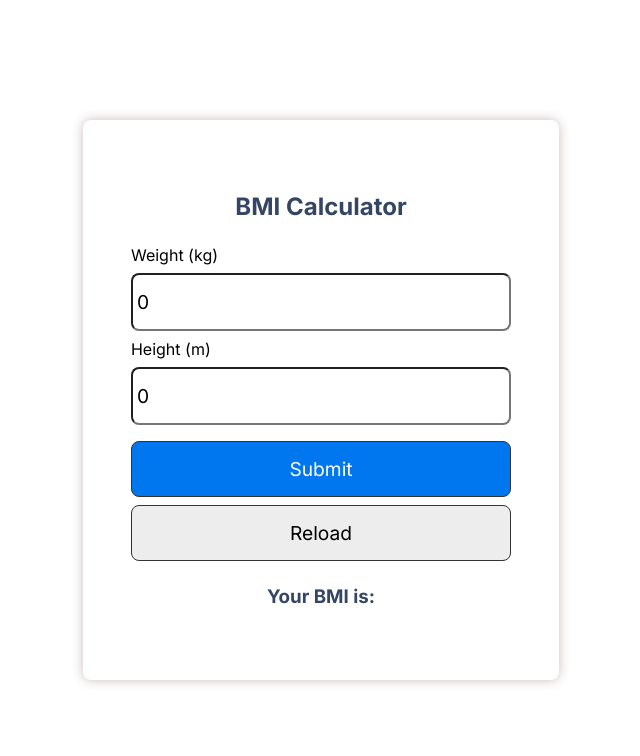
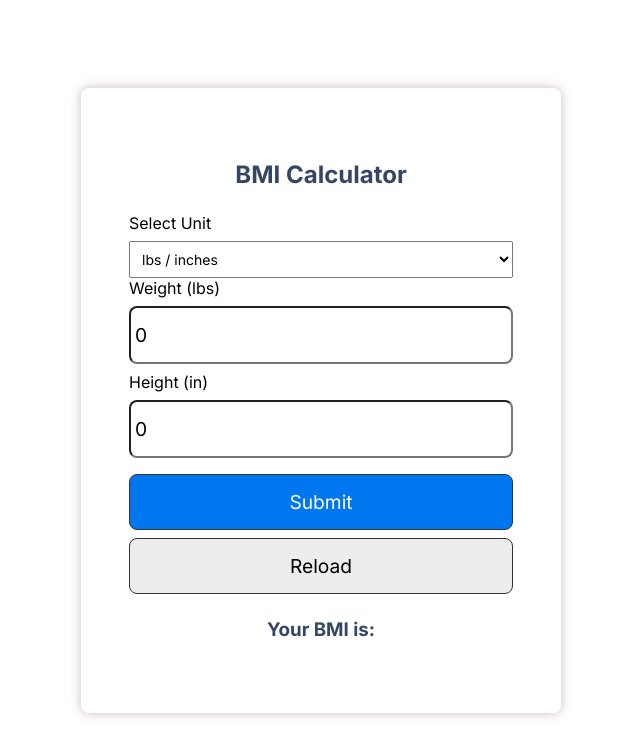
Before and after one commit to iiitl/bmi_calculator, a React (Create React App) app: page / in a window 1280 px wide. Shown: the top 756 px of the page, without its empty margins (319-959 px from the left). Built offline with nearby package versions, Linux system fonts and the light colour scheme.

Commit message:
Added support for kg/meters along with lbs/inches in BMI calculator

```diff
--- a/src/App.css
+++ b/src/App.css
@@ -36,3 +36,9 @@
     transform: rotate(360deg);
   }
 }
+.unit-select {
+  width: 100%;
+  padding: 8px;
+  margin-top: 8px;
+  font-size: 14px;
+}
--- a/src/App.js
+++ b/src/App.js
@@ -1,68 +1,111 @@
 import './App.css';
-import './index.css'
-import React, {useState} from 'react'
+import './index.css';
+import React, { useState } from 'react';
 
 function App() {
   // state
-  const [weight, setWeight] = useState(0)
-  const [height, setHeight] = useState(0)
-  const [bmi, setBmi] = useState('')
-  const [message, setMessage] = useState('')
+  const [weight, setWeight] = useState(0);
+  const [height, setHeight] = useState(0);
+  const [bmi, setBmi] = useState('');
+  const [message, setMessage] = useState('');
+  const [unit, setUnit] = useState('lbs/in'); // Default unit
 
-
+  // BMI calculation
   let calcBmi = (event) => {
-    event.preventDefault()
-    console.log(event);
+    event.preventDefault();
 
     if (weight === 0 || height === 0) {
-      alert('Please enter a valid weight and height')
+      alert('Please enter a valid weight and height');
     } else {
-      let bmi = ((weight / (height * height)) )
-      setBmi(bmi.toFixed(1))
+      let bmi;
+      if (unit === 'lbs/in') {
+        bmi = (weight / (height * height)) * 703; // BMI in lbs/in
+      } else {
+        bmi = weight / (height * height); // BMI in kg/m
+      }
 
+      setBmi(bmi.toFixed(1));
 
-        if (bmi < 18.5) {
-          setMessage('You are underweight')
-        }  else if (bmi >= 18.5 && bmi < 25) {
-          setMessage('You have healthy weight')
-        } else if (bmi>=25 && bmi <30) {
-          setMessage('You are overweight')
-        }else{
-          setMessage('You are obese')
-        }
+      // BMI message
+      if (bmi < 18.5) {
+        setMessage('You are underweight');
+      } else if (bmi >= 18.5 && bmi < 25) {
+        setMessage('You have a healthy weight');
+      } else if (bmi >= 25 && bmi < 30) {
+        setMessage('You are overweight');
+      } else {
+        setMessage('You are obese');
+      }
+    }
+  };
 
-    }
-  }
-
+  // Reset button
   let reload = () => {
-    window.location.reload()
-  }
-
+    window.location.reload();
+  };
 
   return (
     <div className="app">
-    <div className='container'>
-      <h2 className='center'>BMI Calculator</h2>
+      <div className="container">
+        <h2 className="center">BMI Calculator</h2>
         <form onSubmit={calcBmi}>
+          {/* Unit Selection */}
           <div>
-            <label>Weight (kg)</label>
-            <input type="text" placeholder='Enter Weight in kilo gram' value={weight} onChange={(e) => setWeight(e.target.value)} />
+            <label>Select Unit</label>
+            <select
+              value={unit}
+              onChange={(e) => setUnit(e.target.value)}
+              className="unit-select"
+            >
+              <option value="lbs/in">lbs / inches</option>
+              <option value="kg/m">kg / meters</option>
+            </select>
           </div>
+
+          {/* Weight Input */}
           <div>
-            <label>Height (m)</label>
-            <input type="text" placeholder='Enter height in meters' value={height} onChange={(event) => setHeight(event.target.value)} />
+            <label>
+              Weight ({unit === 'lbs/in' ? 'lbs' : 'kg'})
+            </label>
+            <input
+              type="text"
+              placeholder={`Enter weight in ${unit === 'lbs/in' ? 'lbs' : 'kg'}`}
+              value={weight}
+              onChange={(e) => setWeight(e.target.value)}
+            />
           </div>
+
+          {/* Height Input */}
           <div>
-            <button className='btn' type='submit'>Submit</button>
-            <button className='btn btn-outline' onClick={reload} type='submit'>Reload</button>
+            <label>
+              Height ({unit === 'lbs/in' ? 'in' : 'm'})
+            </label>
+            <input
+              type="text"
+              placeholder={`Enter height in ${unit === 'lbs/in' ? 'inches' : 'meters'}`}
+              value={height}
+              onChange={(event) => setHeight(event.target.value)}
+            />
+          </div>
+
+          {/* Buttons */}
+          <div>
+            <button className="btn" type="submit">
+              Submit
+            </button>
+            <button className="btn btn-outline" onClick={reload} type="button">
+              Reload
+            </button>
           </div>
         </form>
-        <div className='center'>
+
+        {/* BMI Result */}
+        <div className="center">
           <h3>Your BMI is: {bmi}</h3>
           <p>{message}</p>
         </div>
+      </div>
     </div>
-  </div>
   );
 }
 
```
